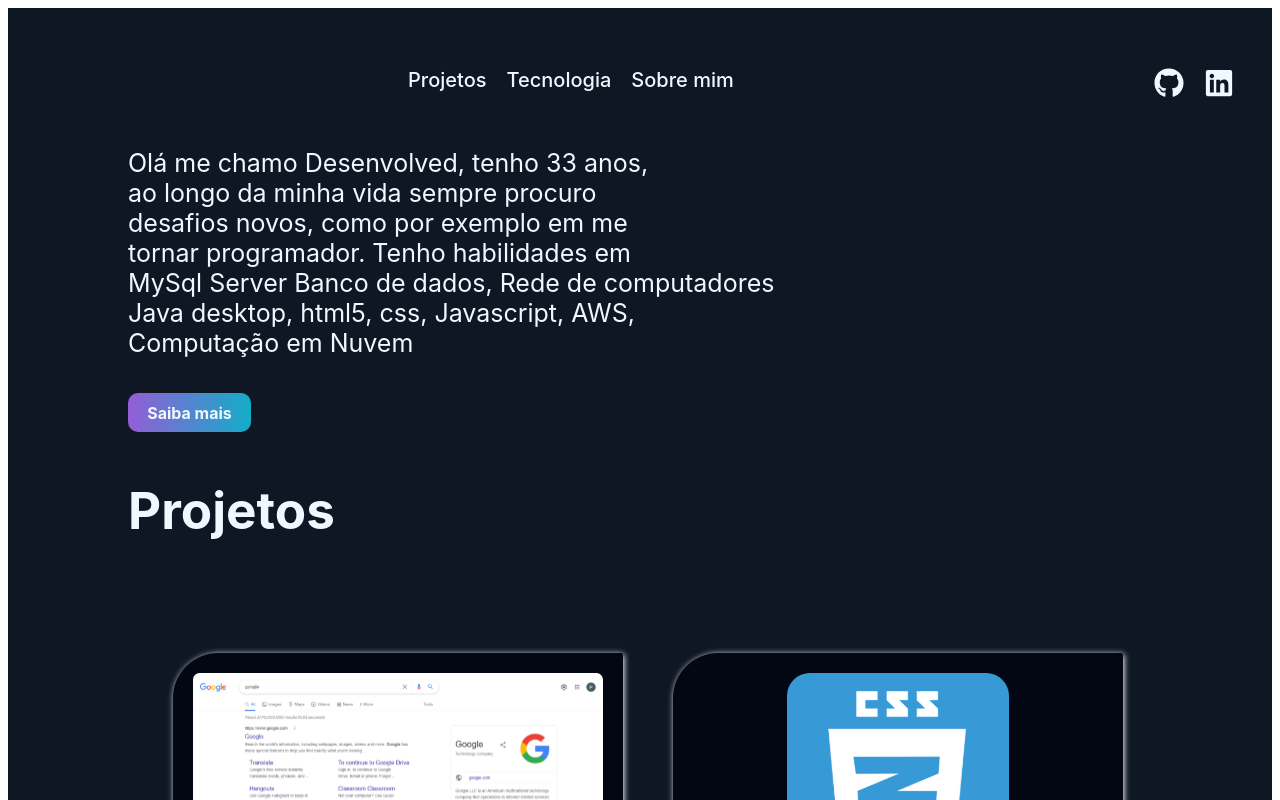
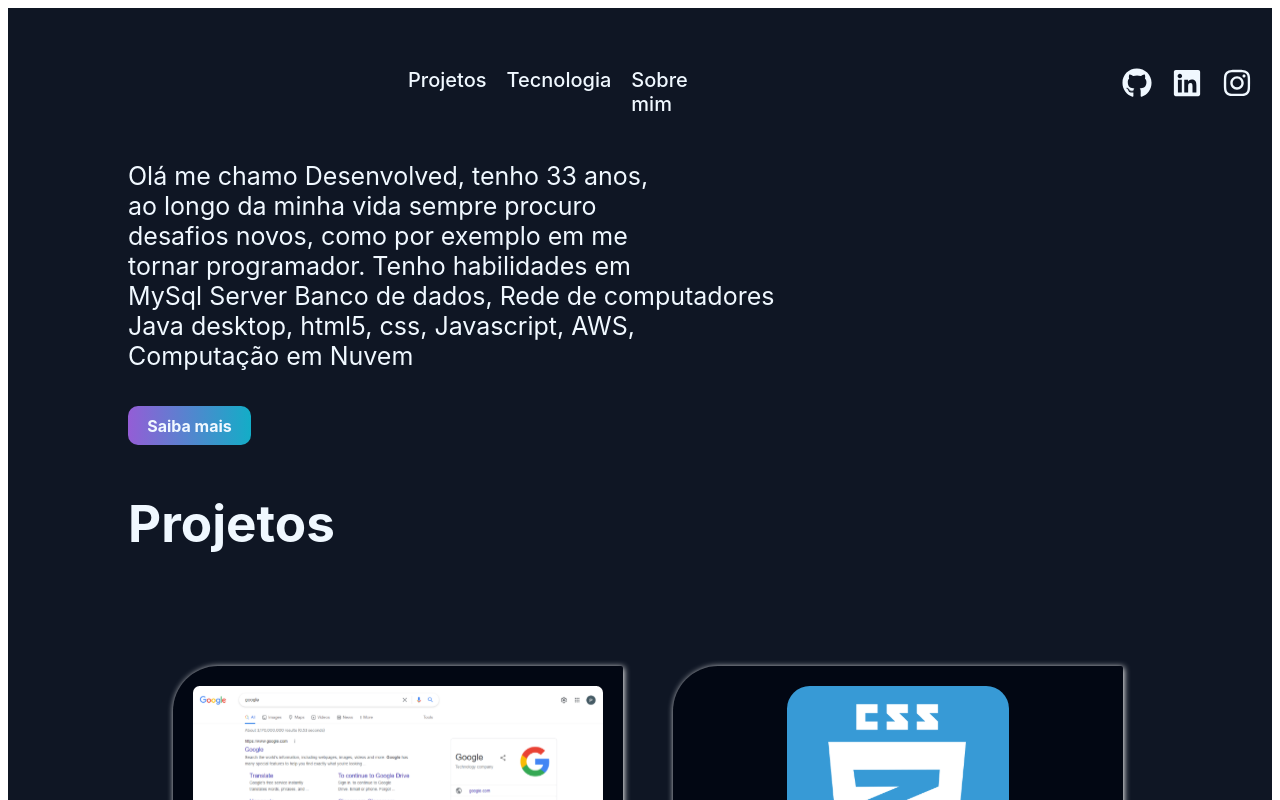
Before and after one commit to eronkakau/Desafio-react, a React (Vite) app: page / in a window 1280 px wide. Shown: the top 800 px of the page. Built offline with nearby package versions, Linux system fonts and the light colour scheme.

Commit message:
adcionando Instagran na pasta Section, Navbar

```diff
--- a/src/componentes/section/Navbar.jsx
+++ b/src/componentes/section/Navbar.jsx
@@ -1,5 +1,5 @@
 import styles from './Navbar.module.css'
-import { FaGithub, FaLinkedin } from "react-icons/fa";
+import { FaGithub, FaLinkedin, FaInstagram } from "react-icons/fa";
 import Nav from 'react-bootstrap/Nav'
 
 function Navbar(){
@@ -15,6 +15,7 @@ function Navbar(){
           <ul>
             <li><a href='https://github.com/eronkakau'><FaGithub size ={30}/></a></li>
             <li><a href='https://www.linkedin.com/in/eron-pinheiro-567598119/'><FaLinkedin size ={30}/></a></li>
+            <li><a href='https://github.com/eronkakau'><FaInstagram size ={30}/></a></li>
 
           </ul>
 
```
